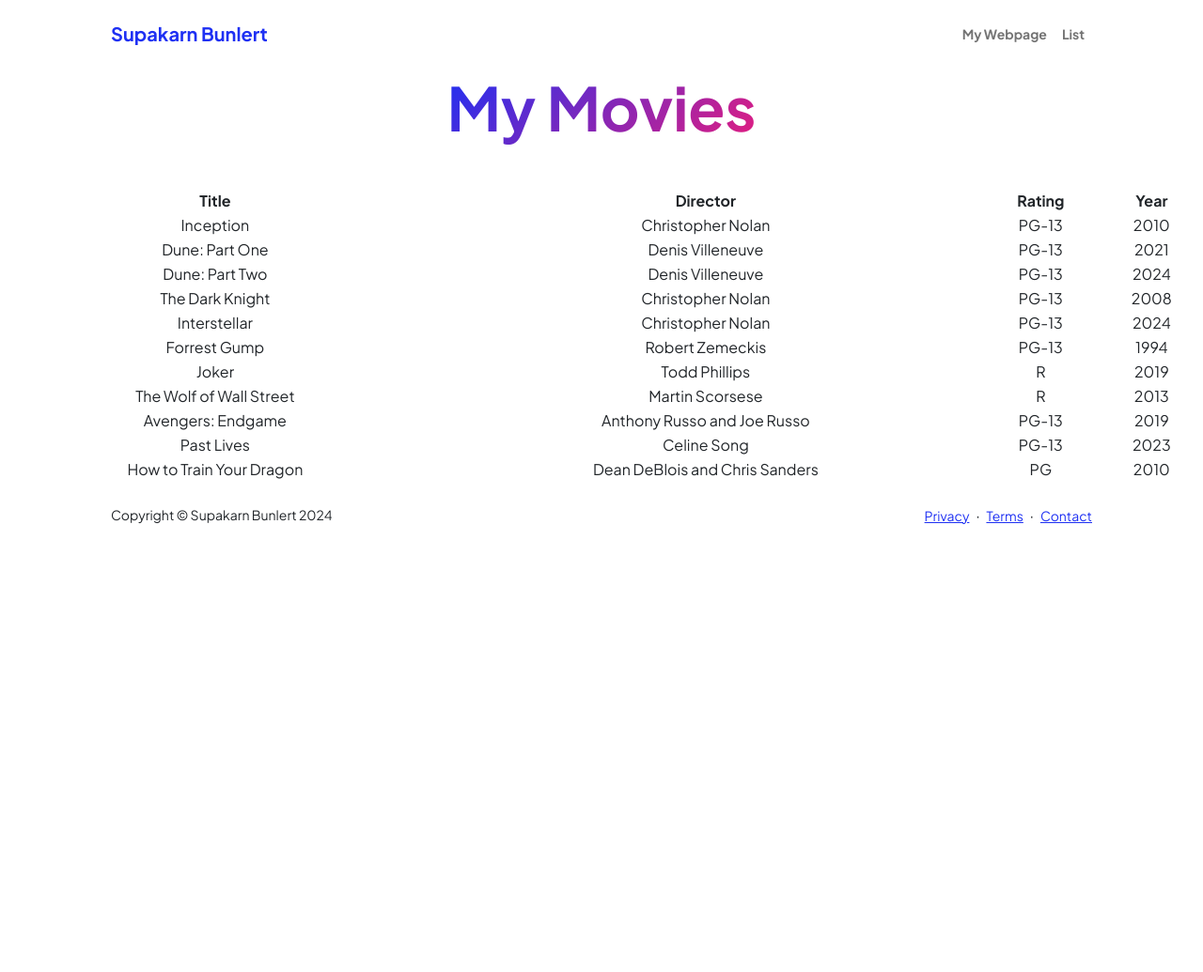
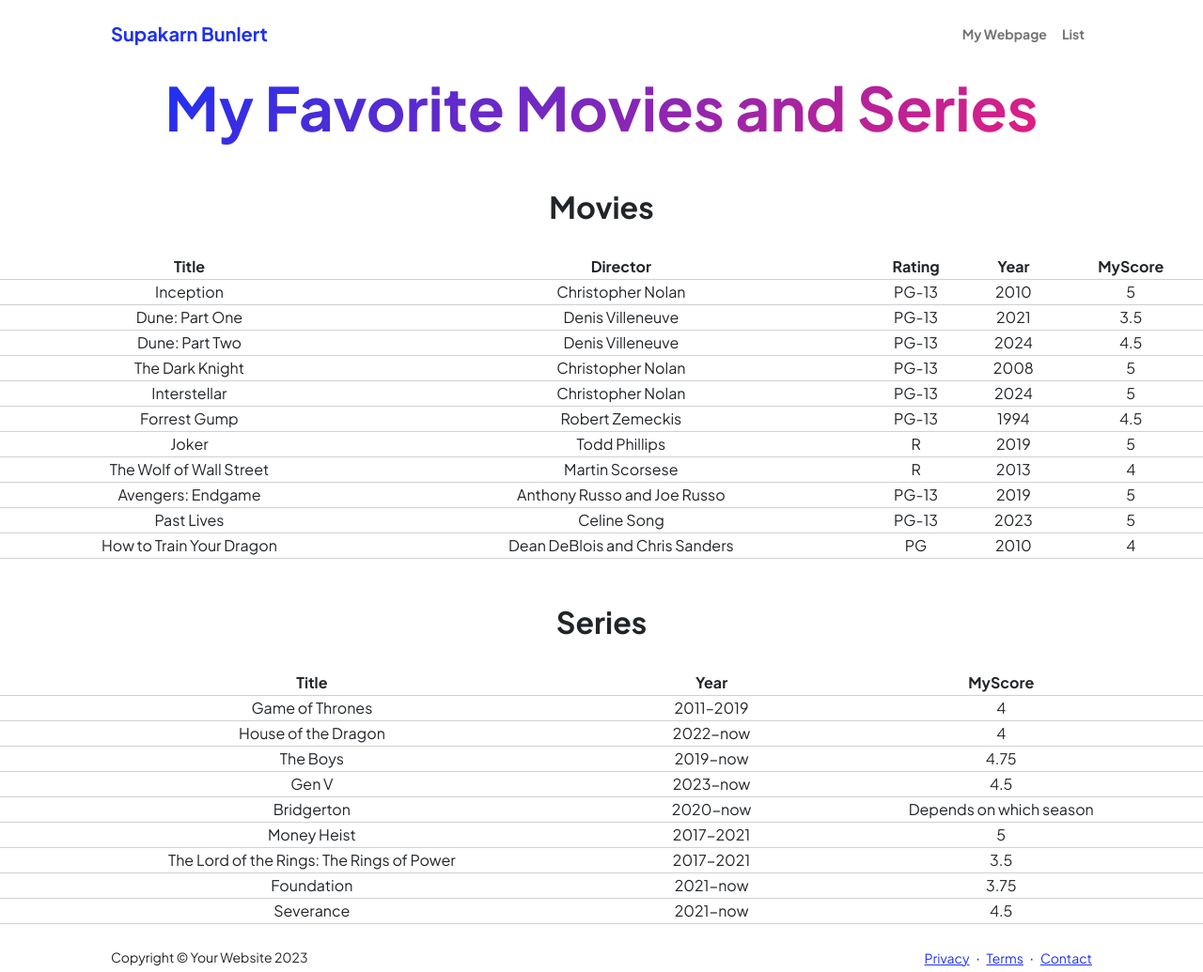
Before and after one commit to courtofdreams/supakarnb-profile, a plain HTML site: page list.html in a window 1280 px wide. Shown: the whole page at 94% size. Before the commit the page ends 800 px from the top, so only its background shows below. Drawn offline with nearby package versions, Linux system fonts and the light colour scheme.

Commit message:
feat: add favourite series

```diff
--- a/list.html
+++ b/list.html
@@ -35,16 +35,23 @@
         </nav>
         <!--This code creates the middle section of the webpage-->
         <header class="masthead my-1 text-white text-center">
-            <h1 class="display-3 fw-bolder mb-5"><span class="text-gradient d-inline">My Movies</span></h1>
+            <h1 class="display-3 fw-bolder mb-5"><span class="text-gradient d-inline">My Favorite Movies and Series</span></h1>
         </header>
         <!--Here is where the table will be loaded in.  The actual table will be loaded in JavaScript.-->
         <section class="mt-5 text-center">
-            <div id="showDataJSON"></div>
+            <h2 class="fw-bolder">Movies</h2>
+            <br>
+            <div id="moviesTable"></div>
+        </section>
+        <section class="mt-5 text-center">
+            <h2 class="fw-bolder">Series</h2>
+            <br>
+            <div id="seriesTable"></div>
         </section>
         <footer class="bg-white py-4 mt-auto">
             <div class="container px-5">
                 <div class="row align-items-center justify-content-between flex-column flex-sm-row">
-                    <div class="col-auto"><div class="small m-0">Copyright &copy; Supakarn Bunlert 2024</div></div>
+                    <div class="col-auto"><div class="small m-0">Copyright &copy; Your Website 2023</div></div>
                     <div class="col-auto">
                         <a class="small" href="#!">Privacy</a>
                         <span class="mx-1">&middot;</span>
@@ -71,25 +78,12 @@
         * Add data to table
         * Add table to DOM
         */
-        fetch('./list_data.json')
-            .then(response => response.json())
-            .then(data => {
-
-                /*
-                This section creates the base table and finds the root json node.
-                */
+        function renderTable(tableId, data) {
             var jsonTable = document.createElement("table");
             var tr = jsonTable.insertRow(-1);
             jsonTable.style.width = "100%";
-                let root;
-                for (let prop in data) {
-                    root = prop;
-                }
 
-                /*
-                This section selects the headers for the table
-                */
-                let headers = Object.keys(data[root][0]);
+            let headers = Object.keys(data[0]);
             headers.forEach(header => {
                 var th = document.createElement("th");
                 th.innerHTML = header;
@@ -98,20 +92,30 @@
             /*
             This section adds the data into each row of the list
             */
-                let items = Object.keys(data[root]);
+            let items = Object.keys(data);
             items.forEach(item => {
                 tr = jsonTable.insertRow(-1);
-                    for (let key in data[root][item]) {
+                for (let key in data[item]) {
                    var tabCell = tr.insertCell(-1);
-                       tabCell.innerHTML = data[root][item][key];
+                   tabCell.innerHTML = data[item][key];
                 }
             })
             /*
             This section adds the table to the HTML
             */
-                var divContainer = document.getElementById("showDataJSON");
+            var divContainer = document.getElementById(tableId);
             divContainer.innerHTML = "";
             divContainer.appendChild(jsonTable);
+        }
+
+        fetch('./list_data.json')
+            .then(response => response.json())
+            .then(data => {
+                renderTable("moviesTable", data.movies);
+                console.log(data.series);
+                renderTable("seriesTable", data.series);
+
+
             });
     </script>
 </html>
--- a/list_data.json
+++ b/list_data.json
@@ -4,67 +4,125 @@
 			"Title": "Inception",
 			"Director": "Christopher Nolan",
 			"Rating": "PG-13",
-			"Year": "2010"
+			"Year": "2010",
+			"MyScore": "5"
 		},
 		{
 			"Title": "Dune: Part One",
 			"Director": "Denis Villeneuve",
 			"Rating": "PG-13",
-			"Year": "2021"
+			"Year": "2021",
+			"MyScore": "3.5"
 		},
 		{
 			"Title": "Dune: Part Two",
 			"Director": "Denis Villeneuve",
 			"Rating": "PG-13",
-			"Year": "2024"
+			"Year": "2024",
+			"MyScore": "4.5"
 		},
 		{
 			"Title": "The Dark Knight",
 			"Director": "Christopher Nolan",
 			"Rating": "PG-13",
-			"Year": "2008"
+			"Year": "2008",
+			"MyScore": "5"
 		},
 		{
 			"Title": "Interstellar",
 			"Director": "Christopher Nolan",
 			"Rating": "PG-13",
-			"Year": "2024"
+			"Year": "2024",
+			"MyScore": "5"
 		},
 		{
 			"Title": "Forrest Gump",
 			"Director": "Robert Zemeckis",
 			"Rating": "PG-13",
-			"Year": "1994"
+			"Year": "1994",
+			"MyScore": "4.5"
 		},
 		{
 			"Title": "Joker",
 			"Director": "Todd Phillips",
 			"Rating": "R",
-			"Year": "2019"
+			"Year": "2019",
+			"MyScore": "5"
 		},
 		{
 			"Title": "The Wolf of Wall Street",
 			"Director": "Martin Scorsese",
 			"Rating": "R",
-			"Year": "2013"
+			"Year": "2013",
+			"MyScore": "4"
 		},
 		{
 			"Title": "Avengers: Endgame",
 			"Director": "Anthony Russo and Joe Russo",
 			"Rating": "PG-13",
-			"Year": "2019"
+			"Year": "2019",
+			"MyScore": "5"
 		},
 		{
 			"Title": "Past Lives",
 			"Director": "Celine Song",
 			"Rating": "PG-13",
-			"Year": "2023"
+			"Year": "2023",
+			"MyScore": "5"
 		},
 		{
 			"Title": "How to Train Your Dragon",
 			"Director": "Dean DeBlois and Chris Sanders",
 			"Rating": "PG",
-			"Year": "2010"
+			"Year": "2010",
+			"MyScore": "4"
+		}
+	],
+	"series": [
+		{
+			"Title": "Game of Thrones",
+			"Year": "2011–2019",
+			"MyScore": "4"
+		},
+		{
+			"Title": "House of the Dragon",
+			"Year": "2022-now",
+			"MyScore": "4"
+		},
+		{
+			"Title": "The Boys",
+			"Year": "2019-now",
+			"MyScore": "4.75"
+		},
+		{
+			"Title": "Gen V",
+			"Year": "2023-now",
+			"MyScore": "4.5"
+		},
+		{
+			"Title": "Bridgerton",
+			"Year": "2020-now",
+			"MyScore": "Depends on which season"
+		},
+		{
+			"Title": "Money Heist",
+			"Year": "2017-2021",
+			"MyScore": "5"
+		},
+		{
+			"Title": "The Lord of the Rings: The Rings of Power",
+			"Year": "2017-2021",
+			"MyScore": "3.5"
+		},
+		{
+			"Title": "Foundation",
+			"Year": "2021-now",
+			"MyScore": "3.75"
+		},
+		{
+			"Title": "Severance",
+			"Year": "2021-now",
+			"MyScore": "4.5"
 		}
 	]
 }
```
Also changed, not shown: css/styles.css. Lines whose indentation alone changed are shown as unchanged.
